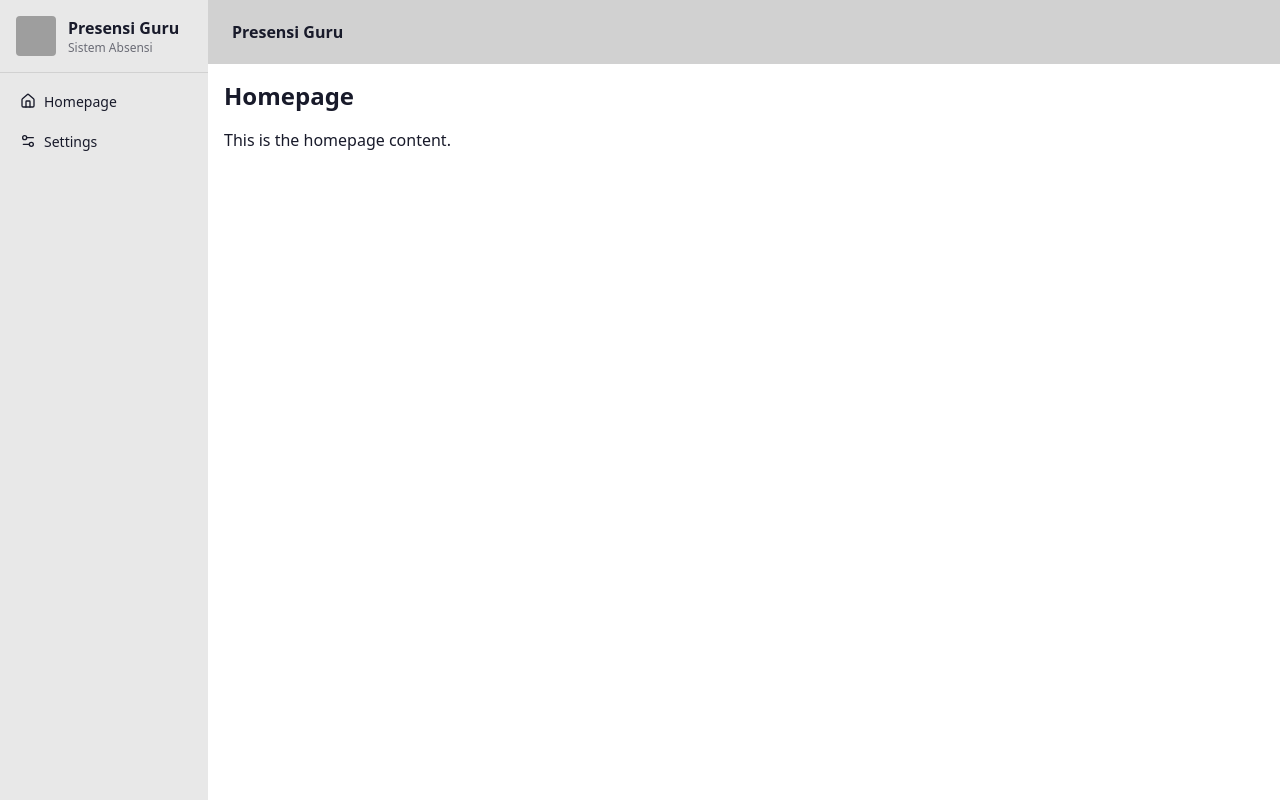
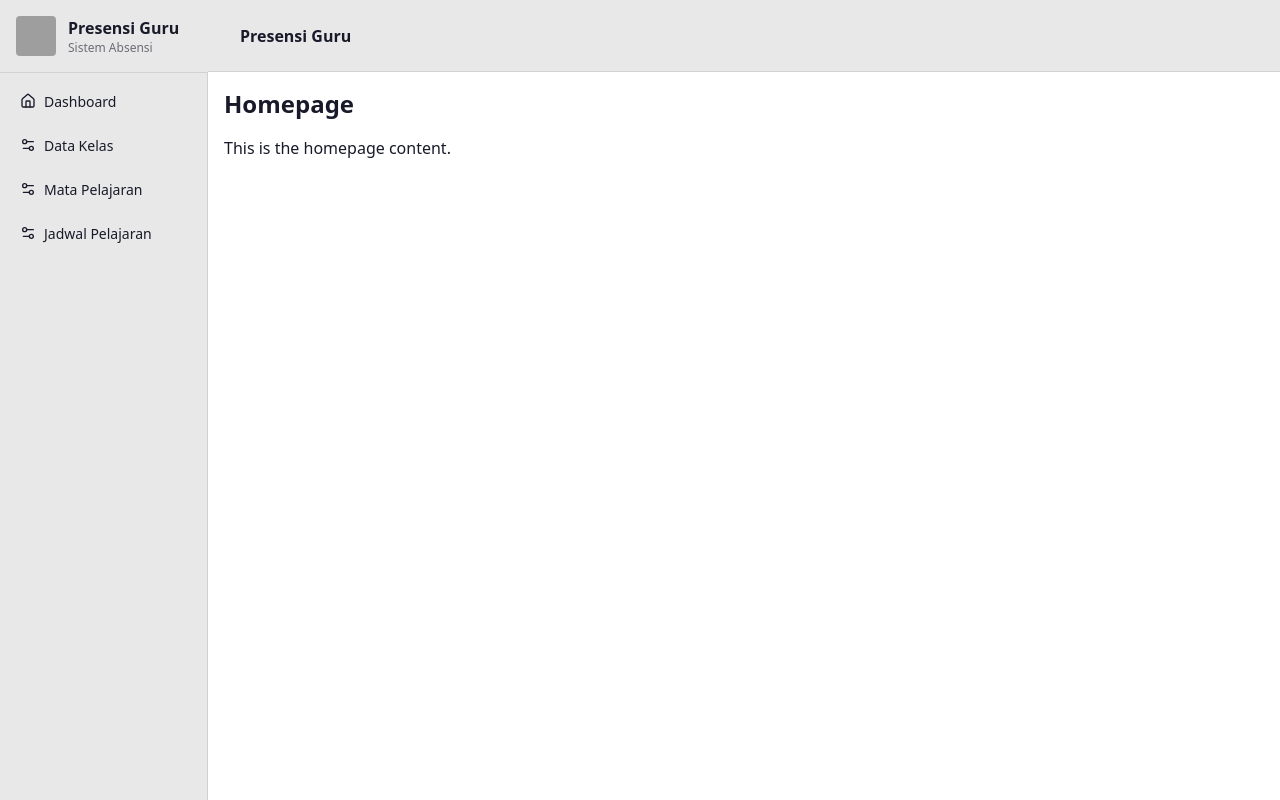
Before and after one commit to nesyaalviani/landing-presensi-guru, a Nuxt app: page / in a window 1280 px wide. Built offline with nearby package versions, Linux system fonts and the light colour scheme; grey boxes are pictures that could not be loaded.

Commit message:
update sidebar

```diff
--- a/app/layouts/default.vue
+++ b/app/layouts/default.vue
@@ -2,8 +2,8 @@
     <div class="drawer lg:drawer-open">
         <input id="my-drawer-4" type="checkbox" class="drawer-toggle" ref="drawerCheckbox" />
         <div class="drawer-content">
-            <nav class="navbar w-full bg-base-300">
-                <label for="my-drawer-4" aria-label="open sidebar" class="btn btn-square btn-ghost lg:hidden">
+            <nav class="navbar h-18 w-full bg-base-200 border-b border-base-300 px-4">
+                <!-- <label for="my-drawer-4" aria-label="open sidebar" class="btn btn-square btn-ghost lg:hidden">
                     <svg xmlns="http://www.w3.org/2000/svg" viewBox="0 0 24 24" stroke-linejoin="round"
                         stroke-linecap="round" stroke-width="2" fill="none" stroke="currentColor"
                         class="my-1.5 inline-block size-4">
@@ -12,7 +12,7 @@
                         <path d="M9 4v16"></path>
                         <path d="M14 10l2 2l-2 2"></path>
                     </svg>
-                </label>
+                </label> -->
                 <div class="px-4 font-bold">Presensi Guru</div>
             </nav>
             <div class="p-4">
@@ -34,7 +34,7 @@
                     </div>
                 </div>
 
-                <ul class="menu w-full grow">
+                <ul class="menu w-full grow border-r border-base-300 bg-base-200 p-2 gap-1">
                     <li>
                         <NuxtLink to="/" class="is-drawer-close:tooltip is-drawer-close:tooltip-right"
                             data-tip="Homepage">
@@ -46,7 +46,7 @@
                                     d="M3 10a2 2 0 0 1 .709-1.528l7-5.999a2 2 0 0 1 2.582 0l7 5.999A2 2 0 0 1 21 10v9a2 2 0 0 1-2 2H5a2 2 0 0 1-2-2z">
                                 </path>
                             </svg>
-                            <span class="is-drawer-close:hidden">Homepage</span>
+                            <span class="is-drawer-close:hidden">Dashboard</span>
                         </NuxtLink>
                     </li>
                     <li>
@@ -60,7 +60,35 @@
                                 <circle cx="17" cy="17" r="3"></circle>
                                 <circle cx="7" cy="7" r="3"></circle>
                             </svg>
-                            <span class="is-drawer-close:hidden">Settings</span>
+                            <span class="is-drawer-close:hidden">Data Kelas</span>
+                        </NuxtLink>
+                    </li>
+                    <li>
+                        <NuxtLink to="/settings" class="is-drawer-close:tooltip is-drawer-close:tooltip-right"
+                            data-tip="Settings">
+                            <svg xmlns="http://www.w3.org/2000/svg" viewBox="0 0 24 24" stroke-linejoin="round"
+                                stroke-linecap="round" stroke-width="2" fill="none" stroke="currentColor"
+                                class="my-1.5 inline-block size-4">
+                                <path d="M20 7h-9"></path>
+                                <path d="M14 17H5"></path>
+                                <circle cx="17" cy="17" r="3"></circle>
+                                <circle cx="7" cy="7" r="3"></circle>
+                            </svg>
+                            <span class="is-drawer-close:hidden">Mata Pelajaran</span>
+                        </NuxtLink>
+                    </li>
+                    <li>
+                        <NuxtLink to="/settings" class="is-drawer-close:tooltip is-drawer-close:tooltip-right"
+                            data-tip="Settings">
+                            <svg xmlns="http://www.w3.org/2000/svg" viewBox="0 0 24 24" stroke-linejoin="round"
+                                stroke-linecap="round" stroke-width="2" fill="none" stroke="currentColor"
+                                class="my-1.5 inline-block size-4">
+                                <path d="M20 7h-9"></path>
+                                <path d="M14 17H5"></path>
+                                <circle cx="17" cy="17" r="3"></circle>
+                                <circle cx="7" cy="7" r="3"></circle>
+                            </svg>
+                            <span class="is-drawer-close:hidden">Jadwal Pelajaran</span>
                         </NuxtLink>
                     </li>
                 </ul>
```
